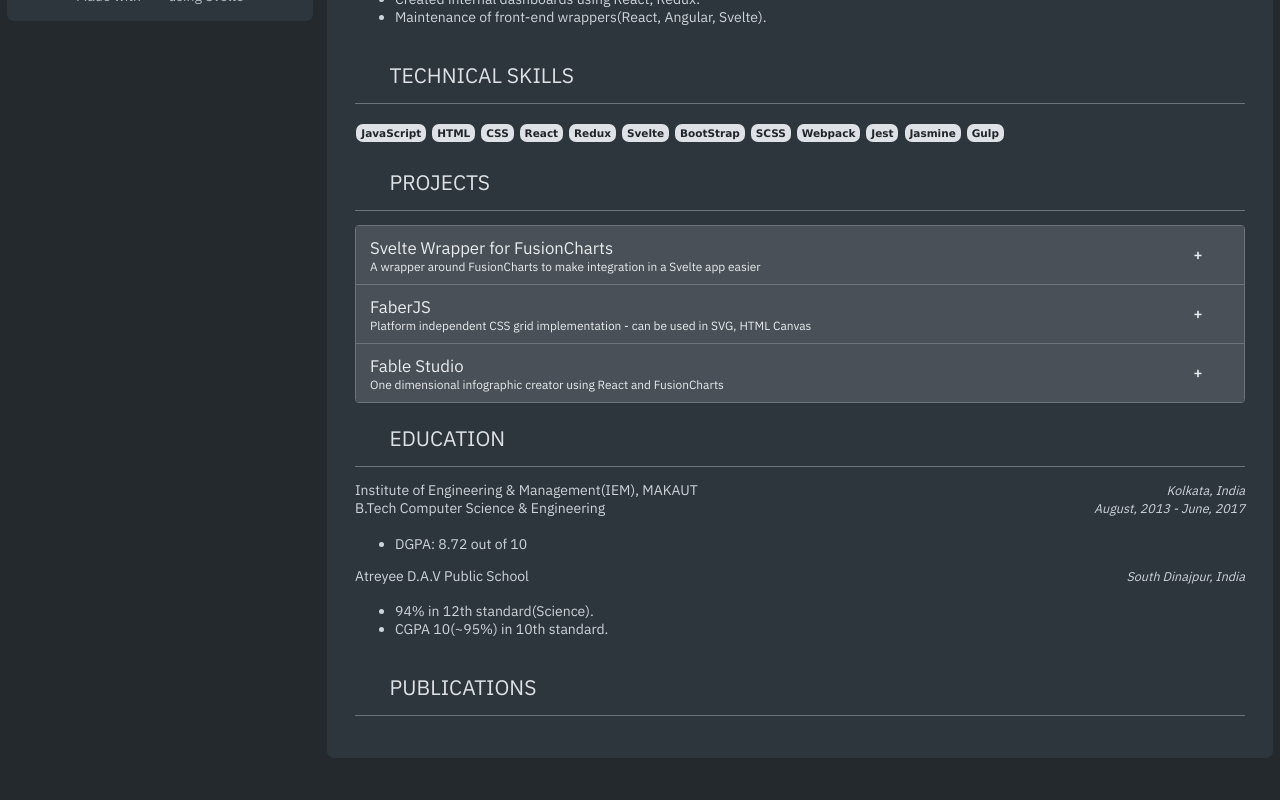
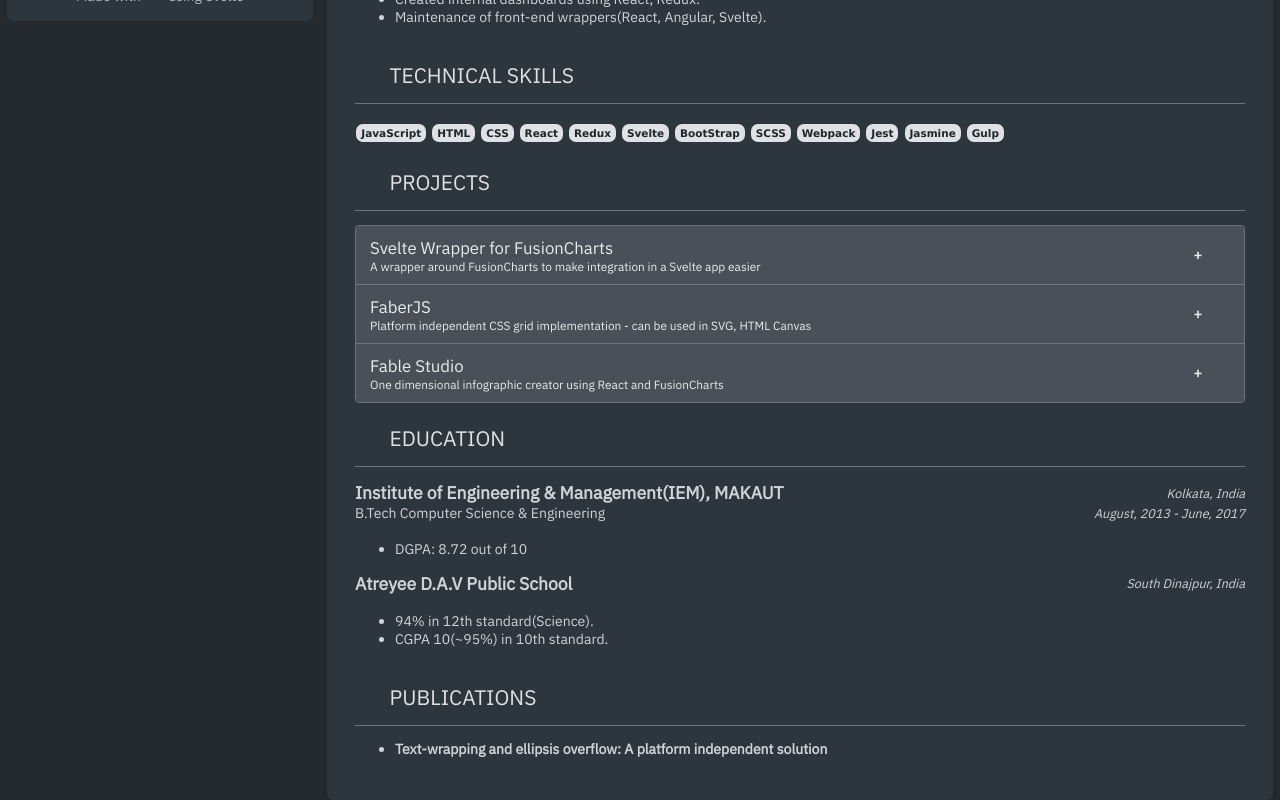
Before and after one commit to priyanjitdey94/priyanjitdey94.github.io, a Svelte app: page / in a window 1280 px wide. Shown: the part 772-1572 px from the top of the page. Before the commit the page ends 1530 px from the top, so only its background shows below. Built offline with nearby package versions, Linux system fonts and the light colour scheme; some icons are missing.

Commit message:
updated publications and added resume

```diff
--- a/src/components/About.svelte
+++ b/src/components/About.svelte
@@ -22,7 +22,7 @@
   };
 
   const fileDownload = () => {
-    window.location = 'resume.pdf';
+    window.location = 'Priyanjit_Dey_Resume.pdf';
   };
 </script>
 
--- a/src/components/Content.svelte
+++ b/src/components/Content.svelte
@@ -86,7 +86,16 @@
     line-height: 2rem;
   }
 
-  .school {}
+  .school {
+    color: inherit;
+    /* text-decoration: none; */
+    font-weight: bold;
+    font-size: 1.25rem;
+  }
+
+  .publication-item {
+    font-size: 1rem !important;
+  }
 </style>
 
 <div class='app-content'>
@@ -218,9 +227,9 @@
           </ul>
         </div>
         <div class='job-detail-row'>
-          <div href=''>Atreyee D.A.V Public School</div>
+          <div class='school'>Atreyee D.A.V Public School</div>
           <div style='display: flex; align-items: center;'>
-            <ClockIcon size='12' /> &nbsp;
+            <GlobeIcon size='12' /> &nbsp;
             <span>South Dinajpur, India</span>
           </div>
         </div>
@@ -240,6 +249,15 @@
     </div>
     <Separator />
     <div class='content-item-body'>
+      <div class='job-detail-description'>
+        <ul>
+          <li>
+            <a class='publication-item' href='https://medium.com/@priyanjit.dey/text-wrapping-and-ellipsis-overflow-a-platform-independent-solution-30fb737ff609' target="_blank" rel="noopener noreferrer">
+              Text-wrapping and ellipsis overflow: A platform independent solution
+            </a>
+          </li>
+        </ul>
+      </div>
     </div>
   </div>
 </div>
```
Also changed, not shown: 2 other files (tests, documents, lock files or other folders).
